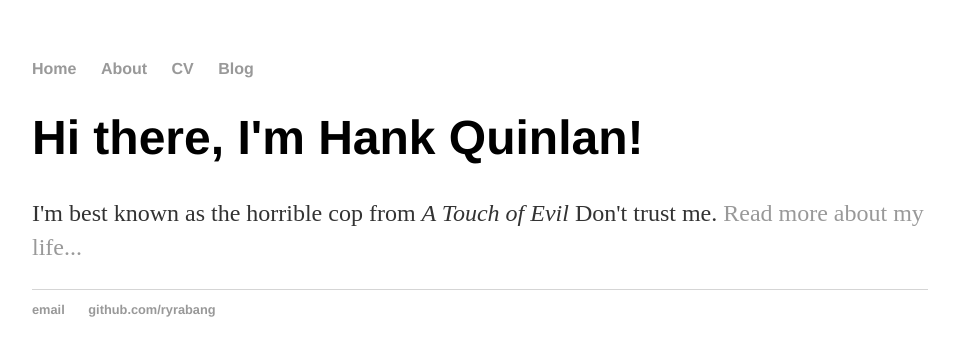
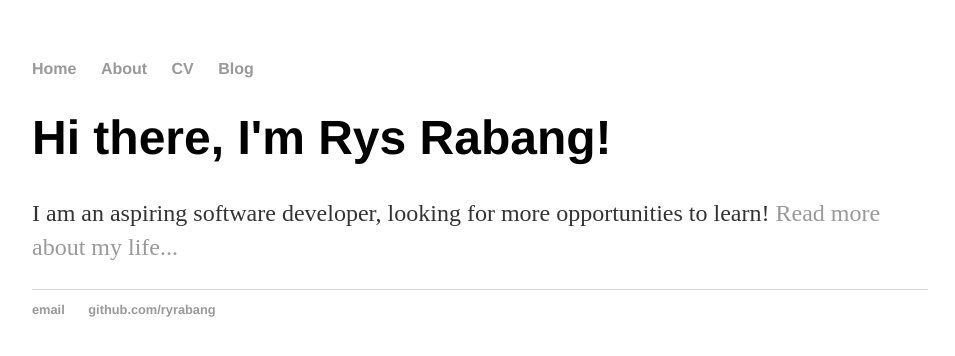
Before and after one commit to ryrabang/ryrabang.github.io, a Jekyll site: the page built from index.html, in a window 1280 px wide. Shown: the top 356 px of the page, without its empty margins (160-1115 px from the left). Built offline with Jekyll 4.4.1, drawn with Linux system fonts in a browser that asks for light colours.

Commit message:
Update index.html

```diff
--- a/index.html
+++ b/index.html
@@ -1,8 +1,8 @@
 ---
 layout: default
-title: Hank Quinlan, Horrible Cop
+title: Rys Rabang
 ---
 <div class="blurb">
-	<h1>Hi there, I'm Hank Quinlan!</h1>
-	<p>I'm best known as the horrible cop from <em>A Touch of Evil</em> Don't trust me. <a href="/about">Read more about my life...</a></p>
+	<h1>Hi there, I'm Rys Rabang!</h1>
+	<p>I am an aspiring software developer, looking for more opportunities to learn! <a href="/about">Read more about my life...</a></p>
 </div><!-- /.blurb -->
```
